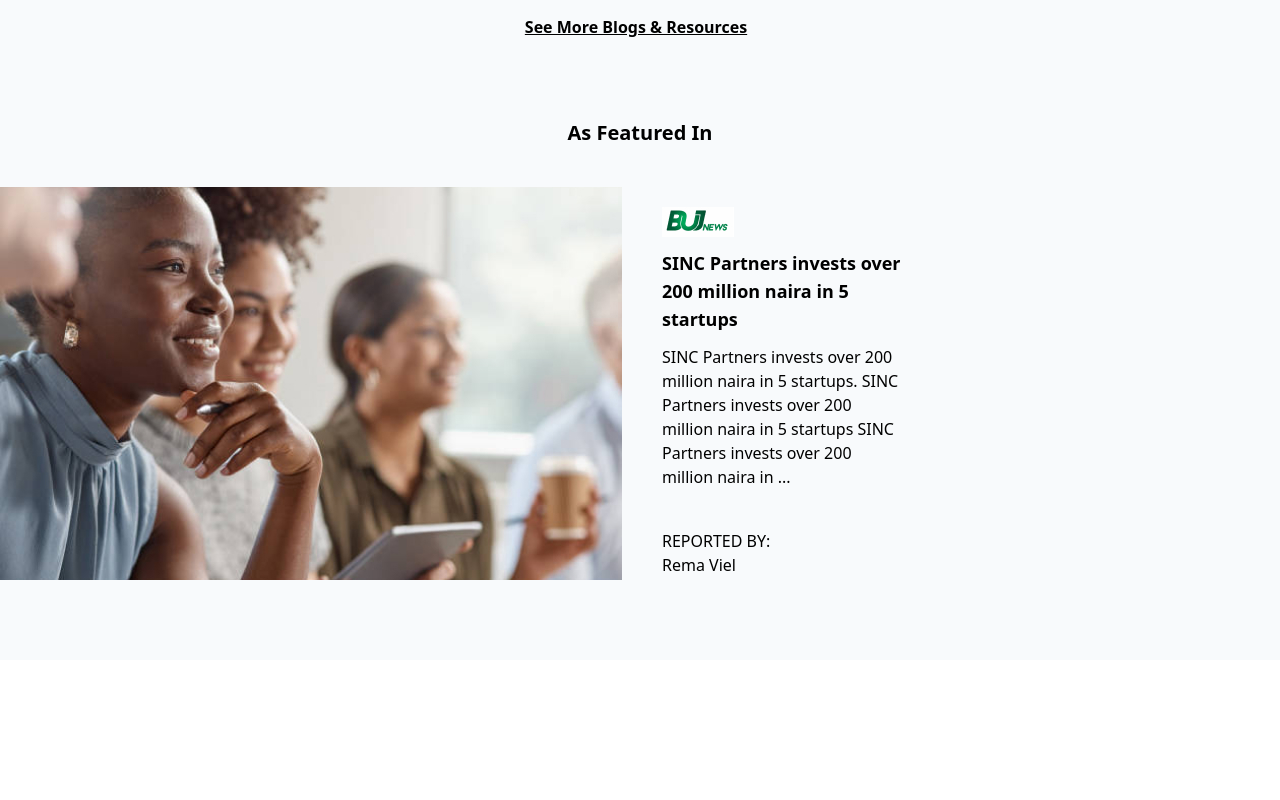
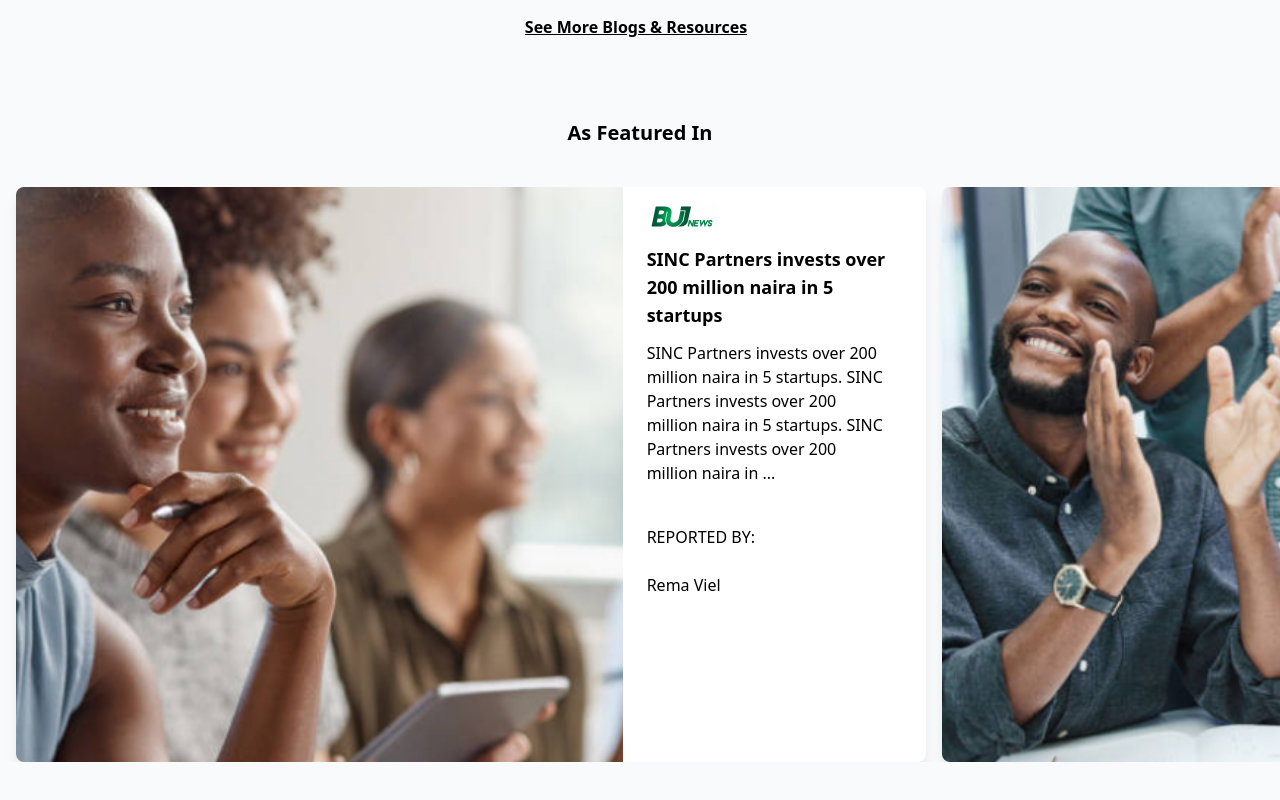
Before and after one commit to janeAnezi/FrontLett-Test, a React (Vite) app: page / in a window 1280 px wide. Shown: the part 7847-8647 px from the top of the page. Before the commit the page ends 8507 px from the top, so only its background shows below. Built offline with nearby package versions, Linux system fonts and the light colour scheme.

Commit message:
add card content

```diff
--- a/src/Components/Feature.tsx
+++ b/src/Components/Feature.tsx
@@ -1,22 +1,46 @@
-import ft1 from "../assets/images/ft1.jpg"
-import ftlogo from "../assets/images/ft-lgo.jpg"
+import ft1 from "../assets/images/ft1.jpg";
+import ft2 from "../assets/images/ft2.jpg";
+import ftlogo from "../assets/images/ft-lgo.jpg";
 
 function Feature() {
+    const cards = [
+        {
+          image: ft1,
+          title: "SINC Partners invests over 200 million naira in 5 startups",
+          description: "SINC Partners invests over 200 million naira in 5 startups. SINC Partners invests over 200 million naira in 5 startups. SINC Partners invests over 200 million naira in ...",
+          reporter: "Rema Viel"
+        },
+        {
+          image: ft2,
+          title: "Another investment story",
+          description: "Another investment story with different details. Another investment story with different details. Another investment story with different details ...",
+          reporter: "Jane Doe"
+        },
+        {
+          image: ft1,
+          title: "SINC Partners invests over 200 million naira in 5 startups",
+          description: "SINC Partners invests over 200 million naira in 5 startups. SINC Partners invests over 200 million naira in 5 startups. SINC Partners invests over 200 million naira in ...",
+          reporter: "Rema Viel"
+        }
+      ];
   return (
     <div className="bg-slate-50 text-center pb-20">
-        <h3 className="font-bold text-xl pb-10">As Featured In</h3>
+      <h3 className="font-bold text-xl pb-10">As Featured In</h3>
 
-        <div className="flex overflow-x-auto space-x-2 hide-scrollbar">
-            <div className="flex">
-                <img src={ft1} alt="feature image" />
-                <div className="text-left px-10 pt-5">
-                    <img className="mb-3" src={ftlogo} alt="feature logo" />
-                    <p className="font-semibold text-lg w-64 mb-3">SINC Partners invests  over 200 million naira in 5 startups</p>
-                    <p className="w-60 mb-10">SINC Partners invests  over 200 million naira in 5 startups. SINC Partners invests  over 200 million naira in 5 startups SINC Partners invests  over 200 million naira in ...</p>
-                    <p>REPORTED BY: <br /> Rema Viel</p>
-                </div>
+      <div className="flex overflow-x-auto space-x-4 hide-scrollbar px-4">
+      {cards.map((card, index) => (
+          <div key={index} className="flex flex-shrink-0 bg-white rounded-lg shadow-lg overflow-hidden">
+            <img src={card.image} alt="feature image" className="w-2/3 object-cover" />
+            <div className="text-left px-6 py-4 w-1/3">
+              <img className="mb-3" src={ftlogo} alt="feature logo" />
+              <p className="w-60 font-semibold text-lg mb-3">{card.title}</p>
+              <p className="w-60 mb-10">{card.description}</p>
+              <p>REPORTED BY: <br /> <br /> {card.reporter}</p>
             </div>
-        </div>
+          </div>
+        ))}
+      </div>
+
       <style>{`
         .hide-scrollbar::-webkit-scrollbar {
           display: none;
@@ -27,7 +51,7 @@ function Feature() {
         }
       `}</style>
     </div>
-  )
+  );
 }
 
-export default Feature
+export default Feature;
```
Also changed, not shown: src/assets/images/ft2.jpg (added).
